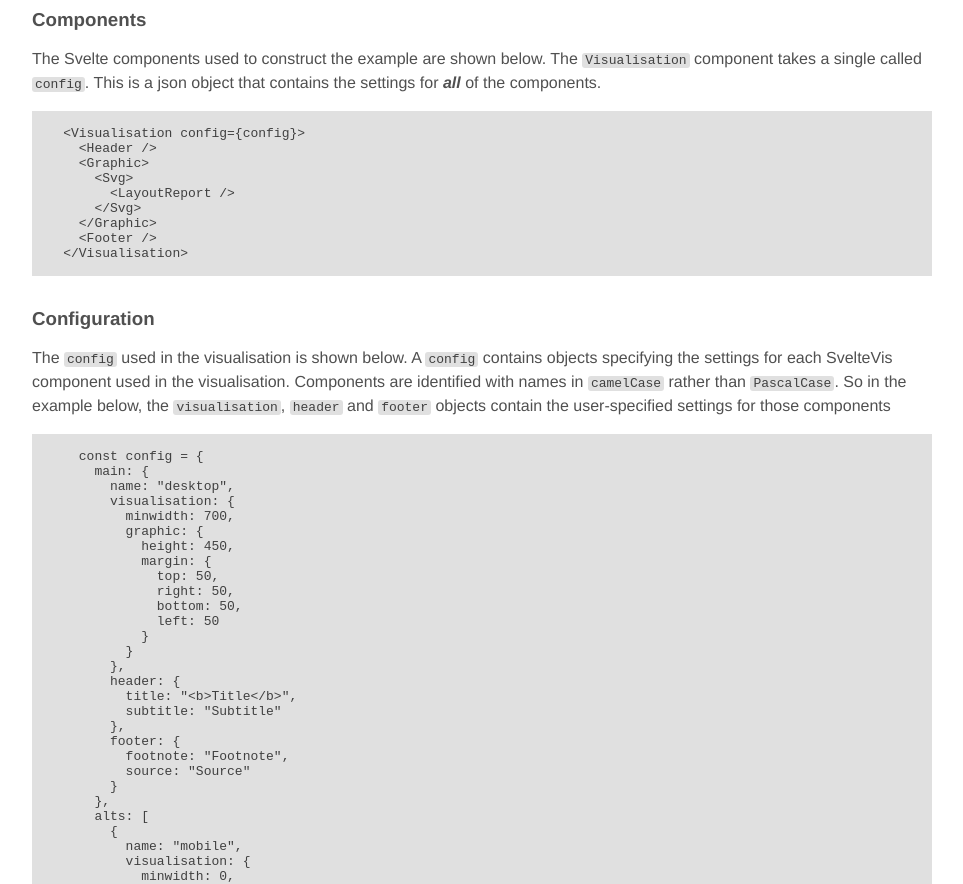
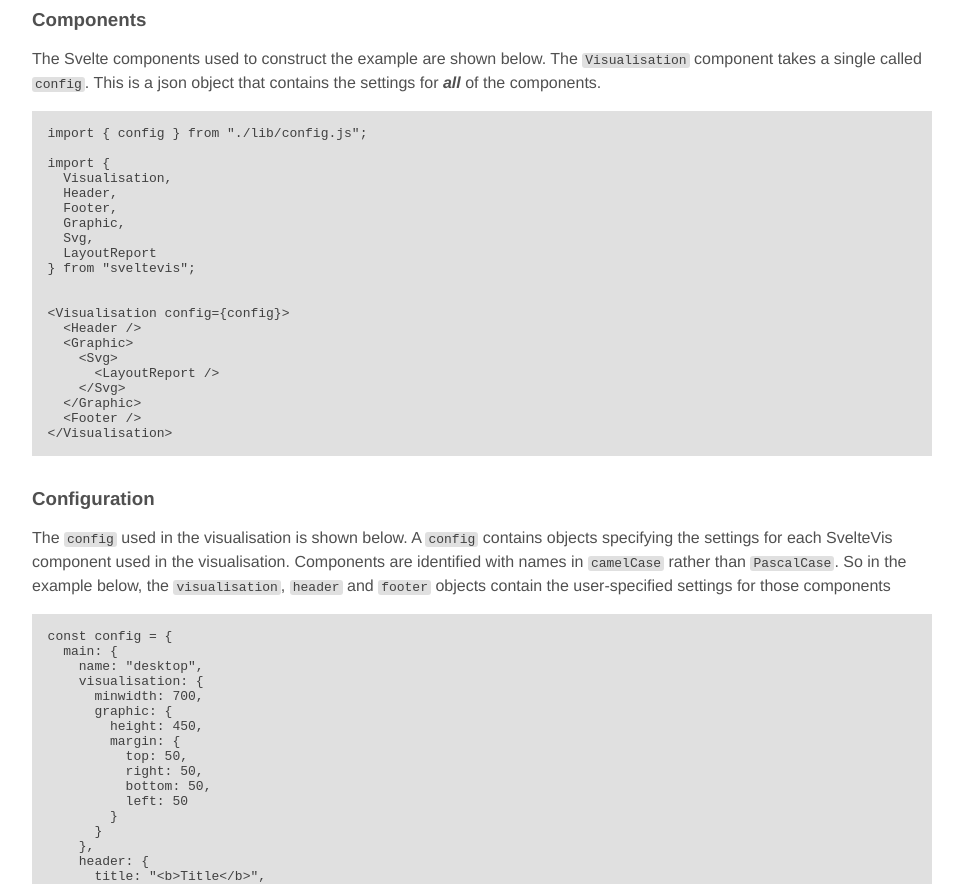
Before and after one commit to olihawkins/sveltevis, a SvelteKit app: page /layout in a window 1280 px wide. Shown: the part 1240-2124 px from the top of the page, without its empty margins (158-1121 px from the left). Built offline with nearby package versions, Linux system fonts and the light colour scheme.

Commit message:
Improved code examples on layout page in demo app

```diff
--- a/src/routes/layout/+page.svelte
+++ b/src/routes/layout/+page.svelte
@@ -43,6 +43,18 @@
   <div class="codeblock">
   <pre>
   <code>
+  import &#123; config &#125; from "./lib/config.js";
+
+  import &#123;
+    Visualisation,
+    Header,
+    Footer,
+    Graphic,
+    Svg,
+    LayoutReport
+  &#125; from "sveltevis";
+
+
   &lt;Visualisation config=&#123;config&#125;&gt;
     &lt;Header /&gt;
     &lt;Graphic&gt;
```
Lines whose indentation alone changed are shown as unchanged.
